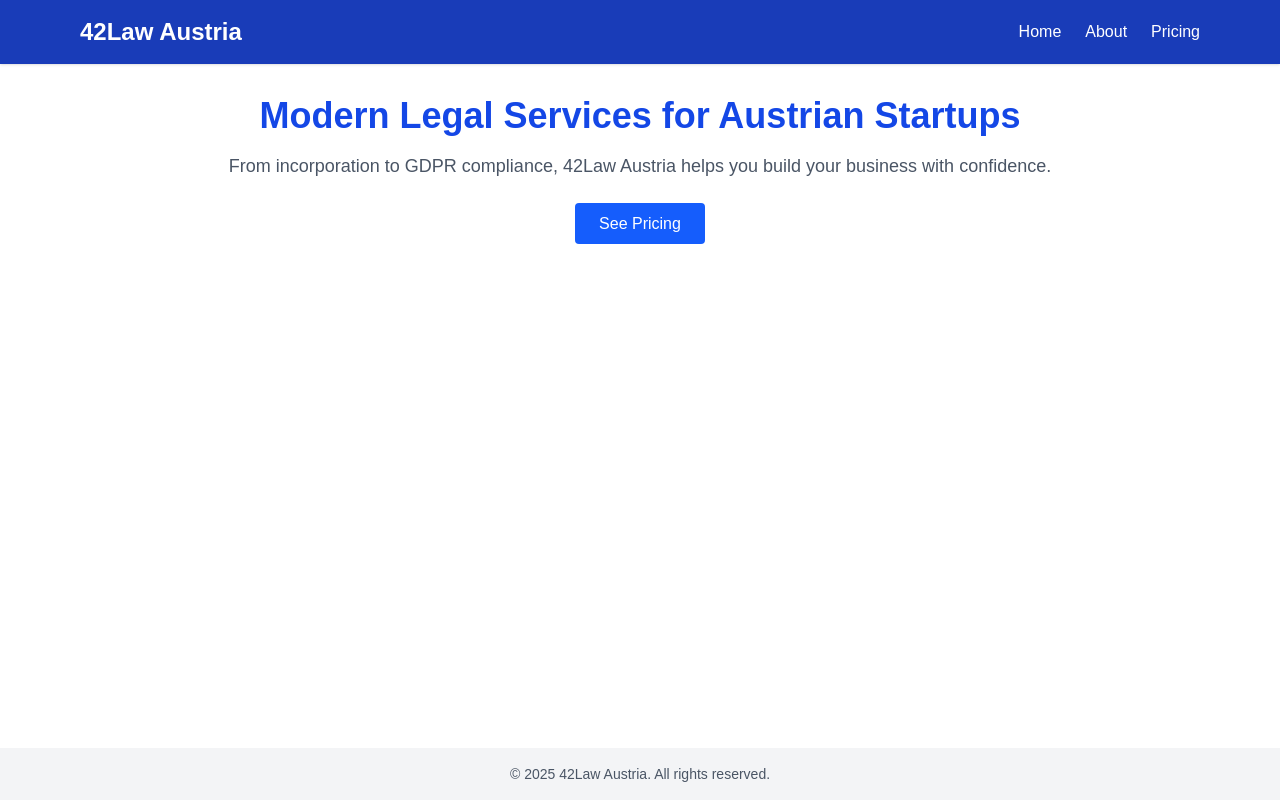
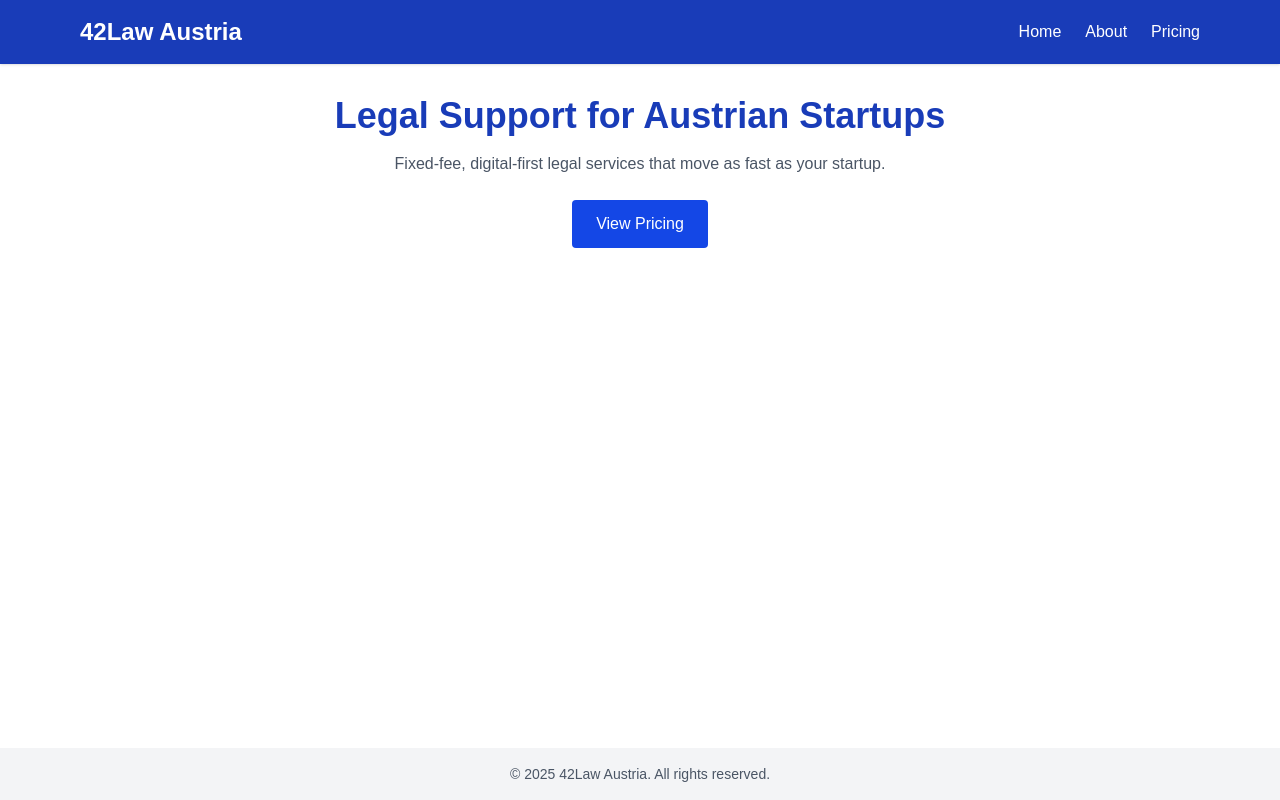
Before and after one commit to manoj00026/my-website-4, a Next.js app: page / in a window 1280 px wide. Built offline with nearby package versions, Linux system fonts and the light colour scheme.

Commit message:
Fix: Use Next.js <Link> correctly without <span>

```diff
--- a/pages/index.tsx
+++ b/pages/index.tsx
@@ -1,15 +1,20 @@
-const Home = () => {
+import Link from 'next/link'
+
+export default function Home() {
   return (
     <div className="text-center">
-      <h2 className="text-4xl font-bold text-blue-700">Modern Legal Services for Austrian Startups</h2>
-      <p className="mt-4 text-lg text-gray-600">
-        From incorporation to GDPR compliance, 42Law Austria helps you build your business with confidence.
+      <h2 className="text-4xl font-bold text-blue-800">Legal Support for Austrian Startups</h2>
+      <p className="mt-4 text-gray-600 max-w-xl mx-auto">
+        Fixed-fee, digital-first legal services that move as fast as your startup.
       </p>
-      <div className="mt-8">
-        <a href="/pricing" className="bg-blue-600 text-white px-6 py-3 rounded hover:bg-blue-700">See Pricing</a>
+      <div className="mt-6">
+        <Link
+          href="/pricing"
+          className="bg-blue-700 text-white px-6 py-3 rounded hover:bg-blue-800 inline-block"
+        >
+          View Pricing
+        </Link>
       </div>
     </div>
   )
 }
-
-export default Home
```
